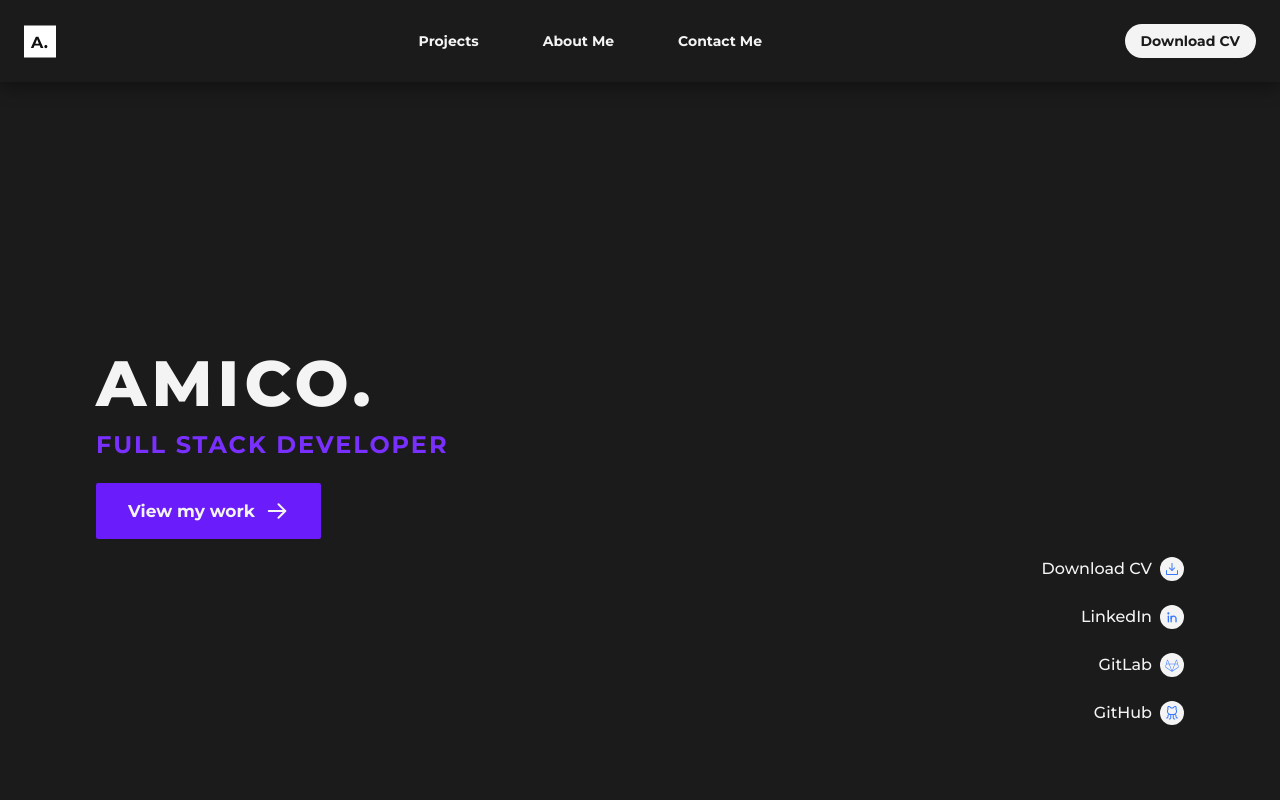
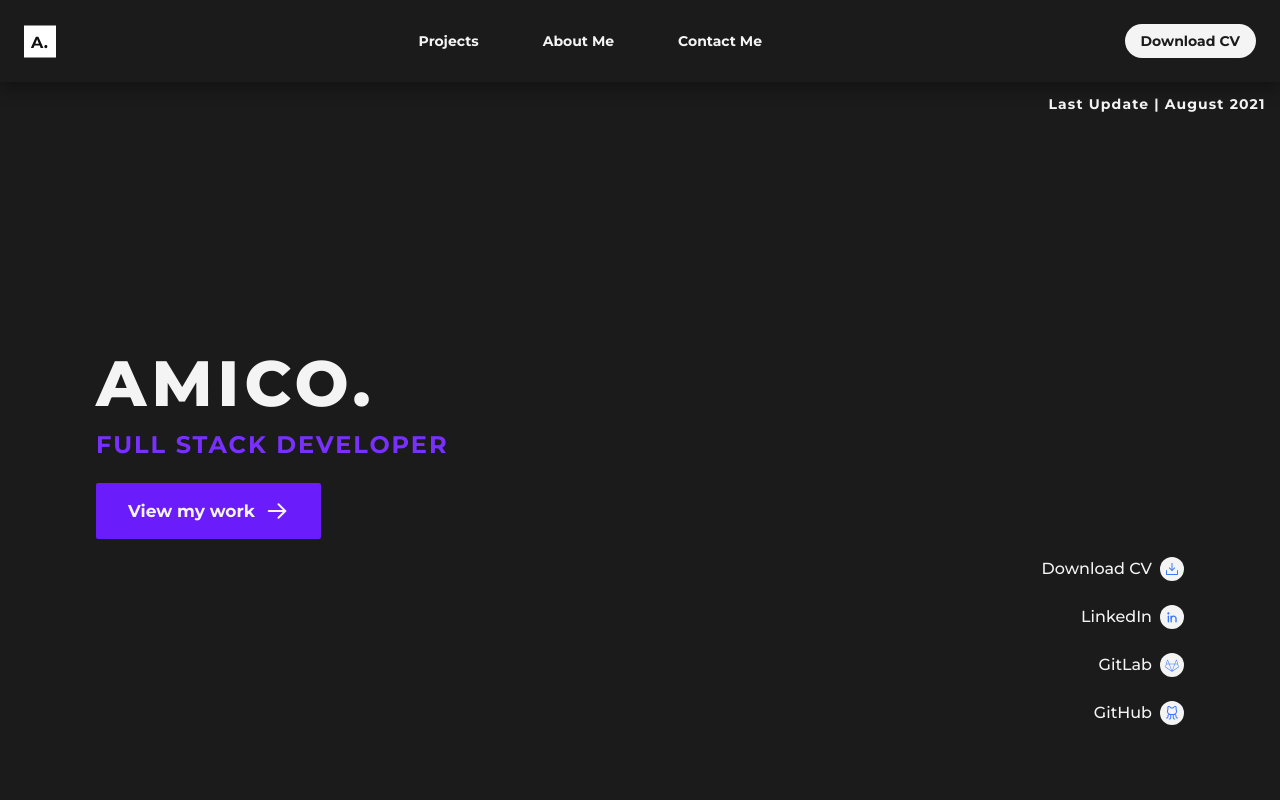
Before and after one commit to EmanuelAmico/portfolio, a Next.js app: page / in a window 1280 px wide. Shown: the top 800 px of the page. Built offline with nearby package versions, Linux system fonts and the light colour scheme.

Commit message:
Add changelog for displaying how recent is the information of the portfolio

```diff
--- a/src/components/WelcomeSection/index.tsx
+++ b/src/components/WelcomeSection/index.tsx
@@ -11,6 +11,7 @@ import s from "./styles.module.scss";
 const WelcomeSection: FC = () => {
   return (
     <section className={s.welcomeSection} id="start">
+      <p className={s.changelog}>Last Update | August 2021</p>
       <div className={s.titleContainer}>
         <h3>AMICO.</h3>
         <h4>FULL STACK DEVELOPER</h4>
--- a/src/components/WelcomeSection/styles.module.scss
+++ b/src/components/WelcomeSection/styles.module.scss
@@ -7,9 +7,36 @@
   grid-template-rows: 1fr;
   gap: 4.8rem;
   align-items: center;
+  position: relative;
+
+  @media only screen and (max-width: 991px) {
+    padding: 0;
+    grid-template-columns: 1fr;
+    grid-template-rows: 3fr 1fr;
   }
 
-.welcomeSection h3 {
+  .changelog {
+    position: absolute;
+    top: 0;
+    right: -7.5%;
+    font-size: 1.4rem;
+    font-weight: 700;
+    line-height: 2.9rem;
+    letter-spacing: 0.08em;
+    color: $text-color;
+    font-family: $main-font;
+    padding: 0.8rem 0 2.4rem 0;
+  }
+
+  h3,
+  h4 {
+    @media only screen and (max-width: 991px) {
+      text-align: center;
+      height: fit-content;
+    }
+  }
+
+  h3 {
     font-size: 6.4rem;
     font-family: $main-font;
     line-height: 7.8rem;
@@ -18,7 +45,7 @@
     color: $text-color;
   }
 
-.welcomeSection h4 {
+  h4 {
     font-size: 2.4rem;
     font-weight: 700;
     line-height: 2.9rem;
@@ -30,6 +57,14 @@
 
   .titleContainer {
     grid-column: 1/10;
+
+    @media only screen and (max-width: 991px) {
+      grid-column: 1/1;
+      grid-row: 1/2;
+      display: flex;
+      flex-direction: column;
+      align-items: center;
+    }
   }
 
   .socialLinksContainer {
@@ -40,9 +75,13 @@
     align-items: flex-end;
     align-self: flex-end;
     padding-bottom: 6.4rem;
+
+    @media only screen and (max-width: 991px) {
+      grid-column: 1/1;
+      grid-row: 2/3;
     }
 
-.socialLinksContainer a {
+    a {
       display: flex;
       justify-content: center;
       align-items: center;
@@ -53,40 +92,15 @@
       color: $text-color;
       text-decoration: none;
       padding: 1.2rem 0;
-}
 
-.socialLinksContainer a:hover {
+      &:hover {
         color: $text-color-hover;
         transition: all 0.35s;
       }
 
-.socialLinksContainer a img {
+      img {
         margin-left: 0.8rem;
       }
-
-@media only screen and (max-width: 991px) {
-  .welcomeSection {
-    padding: 0;
-    grid-template-columns: 1fr;
-    grid-template-rows: 3fr 1fr;
-  }
-
-  .welcomeSection h4,
-  .welcomeSection h3 {
-    text-align: center;
-    height: fit-content;
-  }
-
-  .titleContainer {
-    grid-column: 1/1;
-    grid-row: 1/2;
-    display: flex;
-    flex-direction: column;
-    align-items: center;
-  }
-
-  .socialLinksContainer {
-    grid-column: 1/1;
-    grid-row: 2/3;
     }
   }
+}
```
Lines whose indentation alone changed are shown as unchanged.
